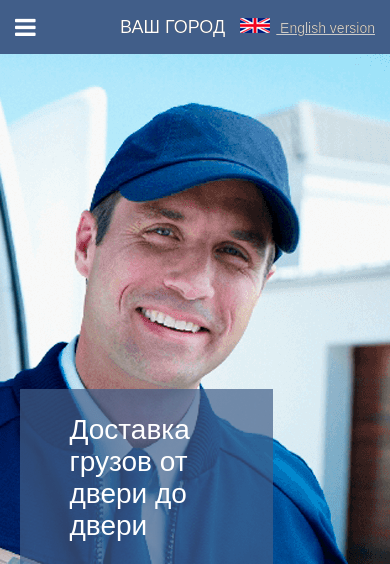
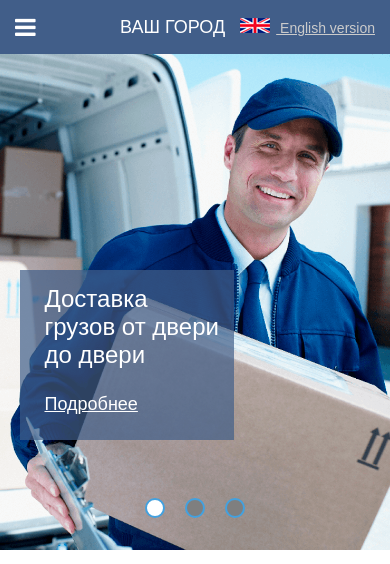
Before and after one commit to ElenaBolgova/Practice-2.0, a plain HTML site: page index.html in a window 390 px wide. Shown: the top 564 px of the page. Drawn offline with Linux system fonts and the light colour scheme.

Commit message:
completed

```diff
--- a/css/styles.css
+++ b/css/styles.css
@@ -67,22 +67,12 @@ nav li span {
     font-size: 18px;
     text-transform: uppercase;
     color: #fff;
-    text-shadow: 0 0 black;
     transition: .4s;
 }
 
 nav li a:hover,
 nav li span:hover {
     color: #48d5ff;
-    text-shadow: 10px 10px 5px rgba(0,0,0,.5);
-}
-
-nav .wrapper-dropdown a:hover {
-    text-shadow: none;
-}
-
-.menu-left li a:active {
-    transform: translateY(2px);
 }
 
 nav li a img {
@@ -561,6 +551,7 @@ h1 {
     border-left: 6px solid transparent;
     border-right: 6px solid transparent;
     border-top: 8px solid #0096dc;
+    cursor: pointer;
     transition: .4s;
 }
 
@@ -855,16 +846,30 @@ address a:last-child {
 
 @media (max-width: 640px) {
 
+    .slide {
+        height: 500px;
+    }
+
+    .slide img {
+        height: 100%;
+        width: auto;
+    }
+
+    .slick-dots li button {
+        width: 20px;
+        height: 20px;
+    }
+
     .details {
-        width: 65%;
+        width: 55%;
     }
 
     .details span {
-        font-size: 32px;
+        font-size: 28px;
     }
 
     .details a {
-        font-size: 24px;
+        font-size: 20px;
     }
 
     section ul li {
@@ -914,6 +919,10 @@ address a:last-child {
         align-items: flex-start;
     }
 
+    .modal-inner {
+        top: 80px;
+    }
+
     .modal-form label,
     .custom-select {
         width: 100%;
@@ -923,6 +932,18 @@ address a:last-child {
 }
 
 @media (max-width: 530px) {
+
+    .details {
+        padding: 15px 15px 25px 25px;
+    }
+
+    .details span {
+        font-size: 24px;
+    }
+
+    .details a {
+        font-size: 18px;
+    }
 
     #services ul li {
         width: 70%;
@@ -949,14 +970,6 @@ address a:last-child {
         left: 5%;
     }
 
-    .details span {
-        font-size: 28px;
-    }
-
-    .details a {
-        font-size: 20px;
-    }
-
     .about button {
         font-size: 26px;
     }
```
